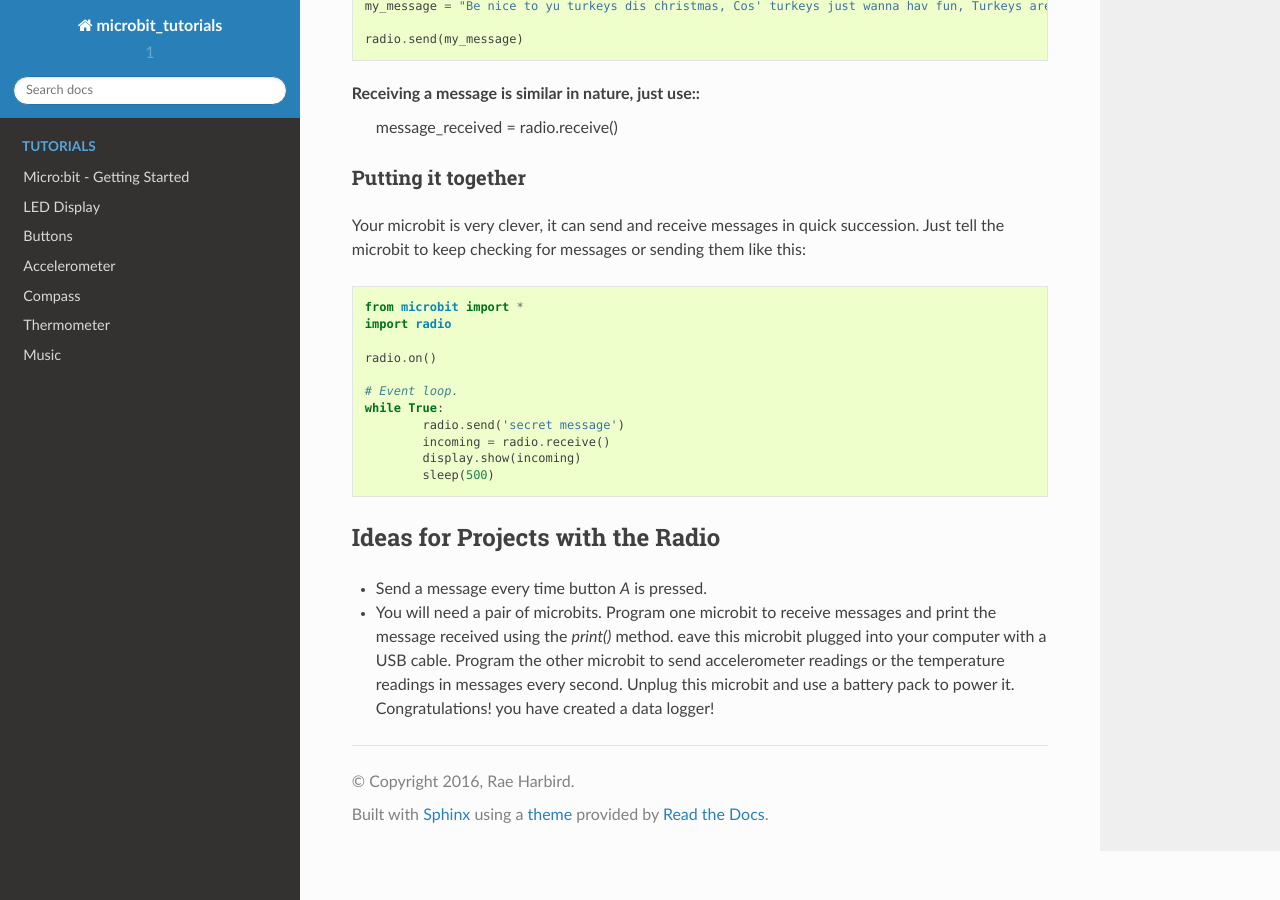
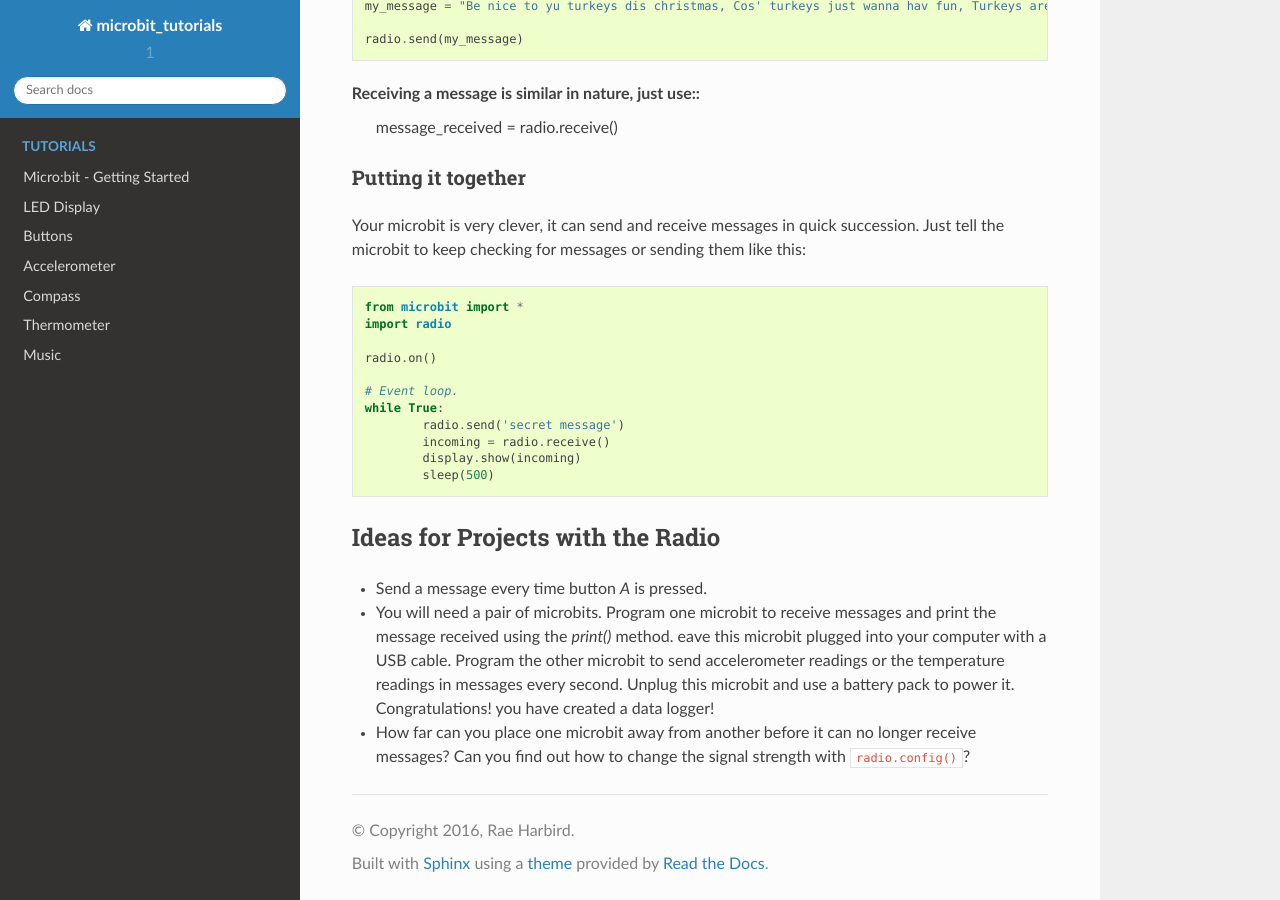
Before and after one commit to rharbird/microbit-challenges, a Sphinx documentation site: the page built from docs/source/tutorials/radio.rst, in a window 1280 px wide and 900 px high, scrolled down 950 px. Built offline with Sphinx 7.4.7 and the Read the Docs theme 2.0.0, drawn with Linux system fonts in a browser that asks for light colours; pages that are not in the unit, such as notebooks, are missing from menus.

Commit message:
Add radio sheet

```diff
--- a/docs/source/tutorials/radio.rst
+++ b/docs/source/tutorials/radio.rst
@@ -55,3 +55,4 @@ Ideas for Projects with the Radio
 =================================
 * Send a message every time button `A` is pressed.
 * You will need a pair of microbits. Program one microbit to receive messages and print the message received using the `print()` method. eave this microbit plugged into your computer with a USB cable. Program the other microbit to send accelerometer readings or the temperature readings in messages every second. Unplug this microbit and use a battery pack to power it. Congratulations! you have created a data logger!
+* How far can you place one microbit away from another before it can no longer receive messages? Can you find out how to change the signal strength with ``radio.config()``?
```
